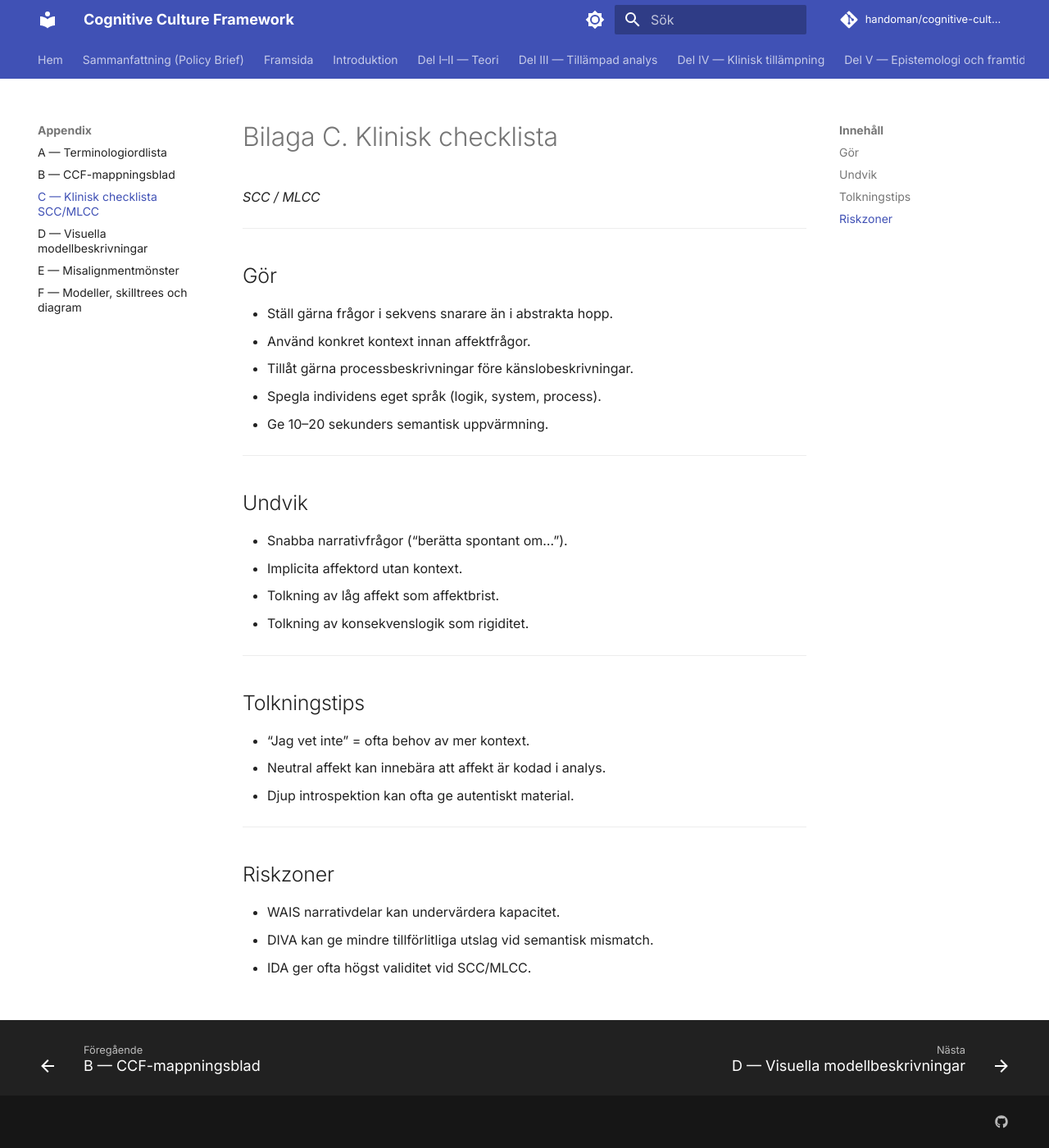
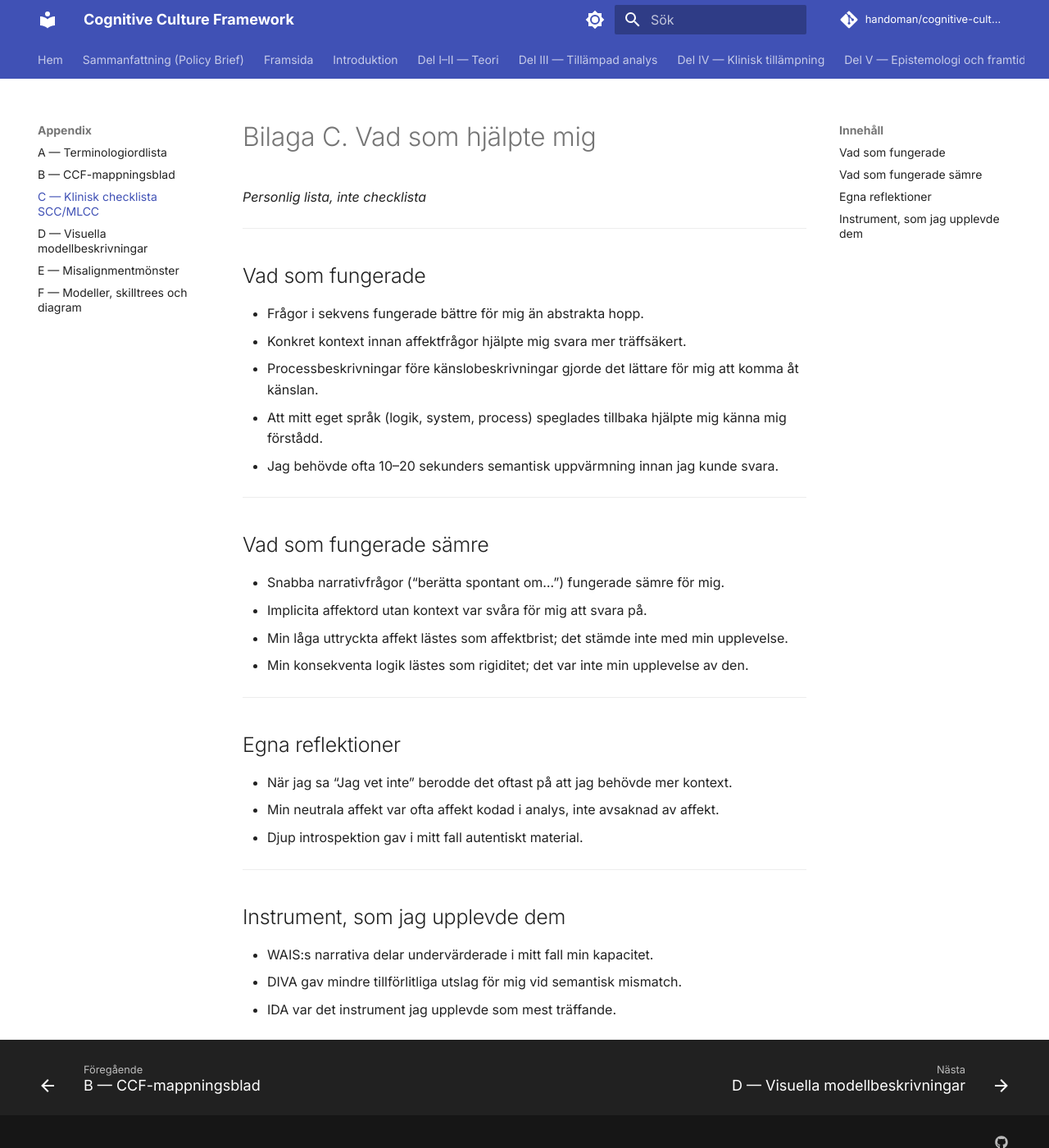
Before and after one commit to handoman/cognitive-culture-diagnostics, an MkDocs documentation site: the page built from content/sv/appendices/appendix-c-clinical-checklist-scc-mlcc.md, in a window 1280 px wide and 1400 px high. Shown: the whole window at 82% size. Built offline with MkDocs 1.6.1 and Material for MkDocs 9.7.7, drawn with Linux system fonts in a browser that asks for light colours; comment, search, counter and statistics services are not loaded.

Commit message:
revise: appendix C — rewrite clinical checklist as personal first-person list (D12)
Co-Authored-By: Claude Sonnet 5 <noreply@anthropic.com>
Claude-Session: https://claude.ai/code/session_01NosfnVG8T5mm2NzCKrqm92

```diff
--- a/content/sv/appendices/appendix-c-clinical-checklist-scc-mlcc.md
+++ b/content/sv/appendices/appendix-c-clinical-checklist-scc-mlcc.md
@@ -1,37 +1,37 @@
-# Bilaga C. Klinisk checklista
-*SCC / MLCC*
+# Bilaga C. Vad som hjälpte mig
+*Personlig lista, inte checklista*
 
 ---
 
-## Gör
+## Vad som fungerade
 
-- Ställ gärna frågor i sekvens snarare än i abstrakta hopp.
-- Använd konkret kontext innan affektfrågor.
-- Tillåt gärna processbeskrivningar före känslobeskrivningar.
-- Spegla individens eget språk (logik, system, process).
-- Ge 10–20 sekunders semantisk uppvärmning.
+- Frågor i sekvens fungerade bättre för mig än abstrakta hopp.
+- Konkret kontext innan affektfrågor hjälpte mig svara mer träffsäkert.
+- Processbeskrivningar före känslobeskrivningar gjorde det lättare för mig att komma åt känslan.
+- Att mitt eget språk (logik, system, process) speglades tillbaka hjälpte mig känna mig förstådd.
+- Jag behövde ofta 10–20 sekunders semantisk uppvärmning innan jag kunde svara.
 
 ---
 
-## Undvik
+## Vad som fungerade sämre
 
-- Snabba narrativfrågor (“berätta spontant om…”).
-- Implicita affektord utan kontext.
-- Tolkning av låg affekt som affektbrist.
-- Tolkning av konsekvenslogik som rigiditet.
+- Snabba narrativfrågor (“berätta spontant om…”) fungerade sämre för mig.
+- Implicita affektord utan kontext var svåra för mig att svara på.
+- Min låga uttryckta affekt lästes som affektbrist; det stämde inte med min upplevelse.
+- Min konsekventa logik lästes som rigiditet; det var inte min upplevelse av den.
 
 ---
 
-## Tolkningstips
+## Egna reflektioner
 
-- “Jag vet inte” = ofta behov av mer kontext.
-- Neutral affekt kan innebära att affekt är kodad i analys.
-- Djup introspektion kan ofta ge autentiskt material.
+- När jag sa “Jag vet inte” berodde det oftast på att jag behövde mer kontext.
+- Min neutrala affekt var ofta affekt kodad i analys, inte avsaknad av affekt.
+- Djup introspektion gav i mitt fall autentiskt material.
 
 ---
 
-## Riskzoner
+## Instrument, som jag upplevde dem
 
-- WAIS narrativdelar kan undervärdera kapacitet.
-- DIVA kan ge mindre tillförlitliga utslag vid semantisk mismatch.
-- IDA ger ofta högst validitet vid SCC/MLCC.
+- WAIS:s narrativa delar undervärderade i mitt fall min kapacitet.
+- DIVA gav mindre tillförlitliga utslag för mig vid semantisk mismatch.
+- IDA var det instrument jag upplevde som mest träffande.
```
